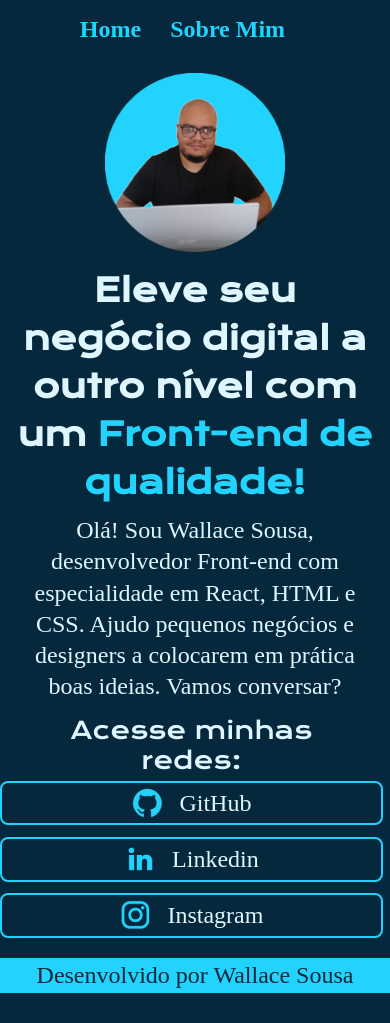
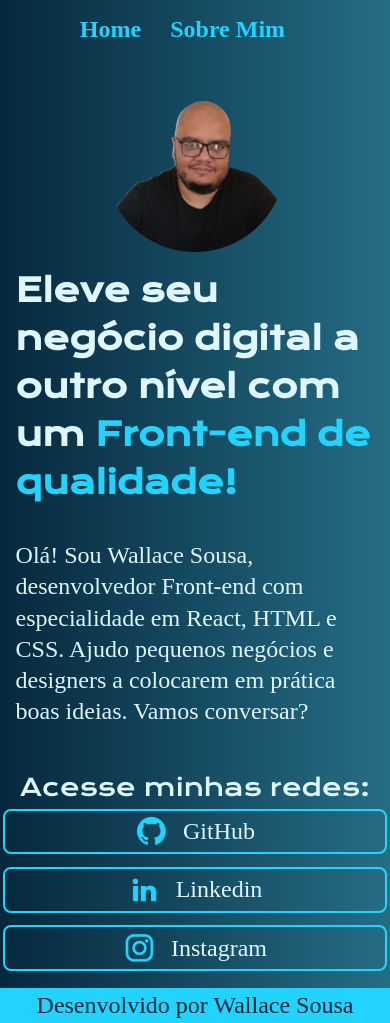
Before and after one commit to wlcguitar/projeto_curriculo, a plain HTML site: page index.html in a window 390 px wide. Before the commit the page ends 993 px from the top, so only its background shows below. Drawn offline with nearby package versions, Linux system fonts and the light colour scheme.

Commit message:
committed =)

```diff
--- a/index.html
+++ b/index.html
@@ -31,7 +31,7 @@
                 </a>
             </nav>
         </section>
-        <img class="conteudo_imagem" src="assets/foto_perfil_full.png" alt="foto perfil png">
+        <img class="conteudo_imagem" src="assets/foto_perfil.png" alt="foto perfil png">
     </main>
     <footer class="rodape">
         <p class="rodape_paragrafo">Desenvolvido por Wallace Sousa</p>
--- a/style/style.css
+++ b/style/style.css
@@ -22,7 +22,7 @@ body {
     display: flex;
     flex-direction: column;
     justify-content: space-between;
-    background-color: var(--cor1);
+    background-image: linear-gradient(to left, var(--cor2), var(--cor1));
     color: var(--cor4);
 }
 
@@ -126,6 +126,11 @@ p.rodape_paragrafo {
 
 @media (max-width: 1200px) {
 
+    body {
+        height: 100vh;
+        background-image: linear-gradient(to left, var(--cor2), var(--cor1));
+    }
+
     header.cabecalho {
         text-align: center;
         padding: 4%;
@@ -142,11 +147,14 @@ p.rodape_paragrafo {
 
     section.conteudo_principal {
         width: 100%;
-       text-align: center
+        display: flex;
+        align-items: center;
+        gap: 25px;
+    }
     }
 
     nav.conteudo_navegacao {
-        padding: 1% 4% 4% 2%;
+        padding: 3% 4%;
     }
 
     .conteudo_imagem {
```
Also changed, not shown: about.html (+1 -1 lines), assets/foto_perfil.png (added), assets/foto_perfil_full.png (deleted), assets/foto_perfil_pequena.png (deleted).
